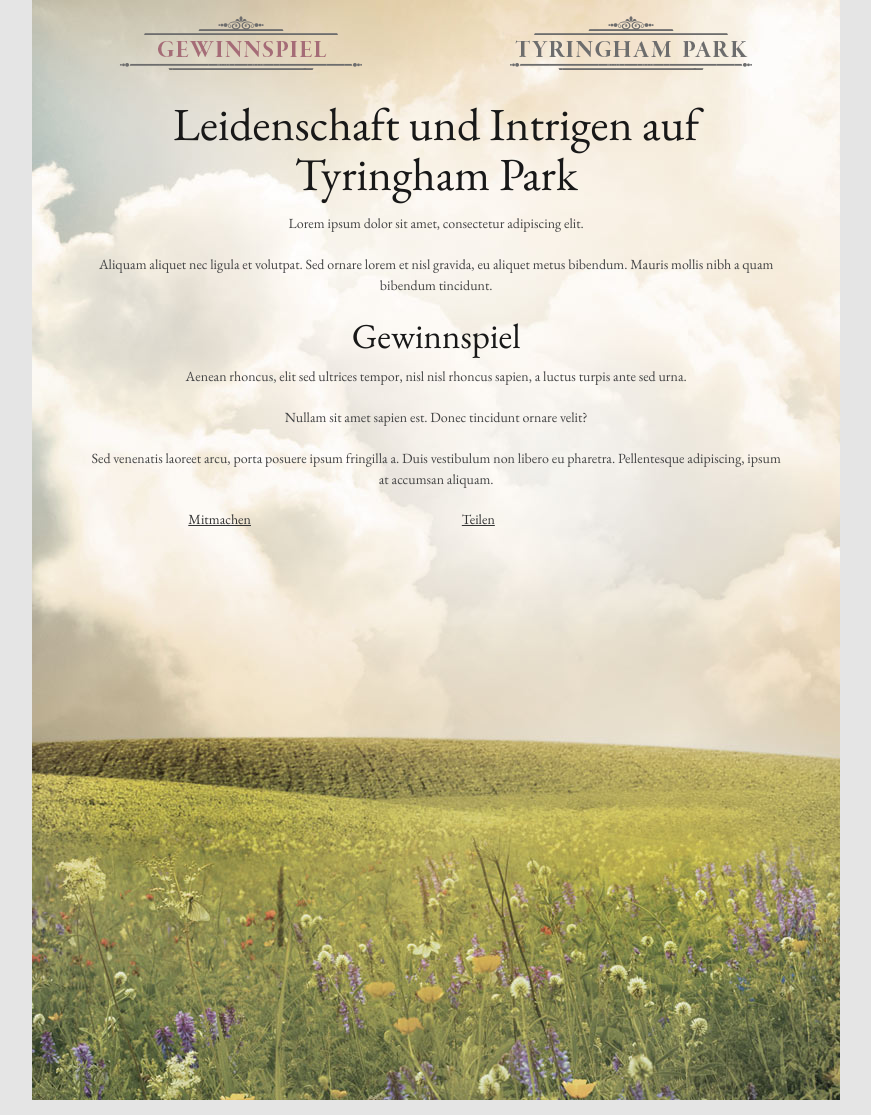
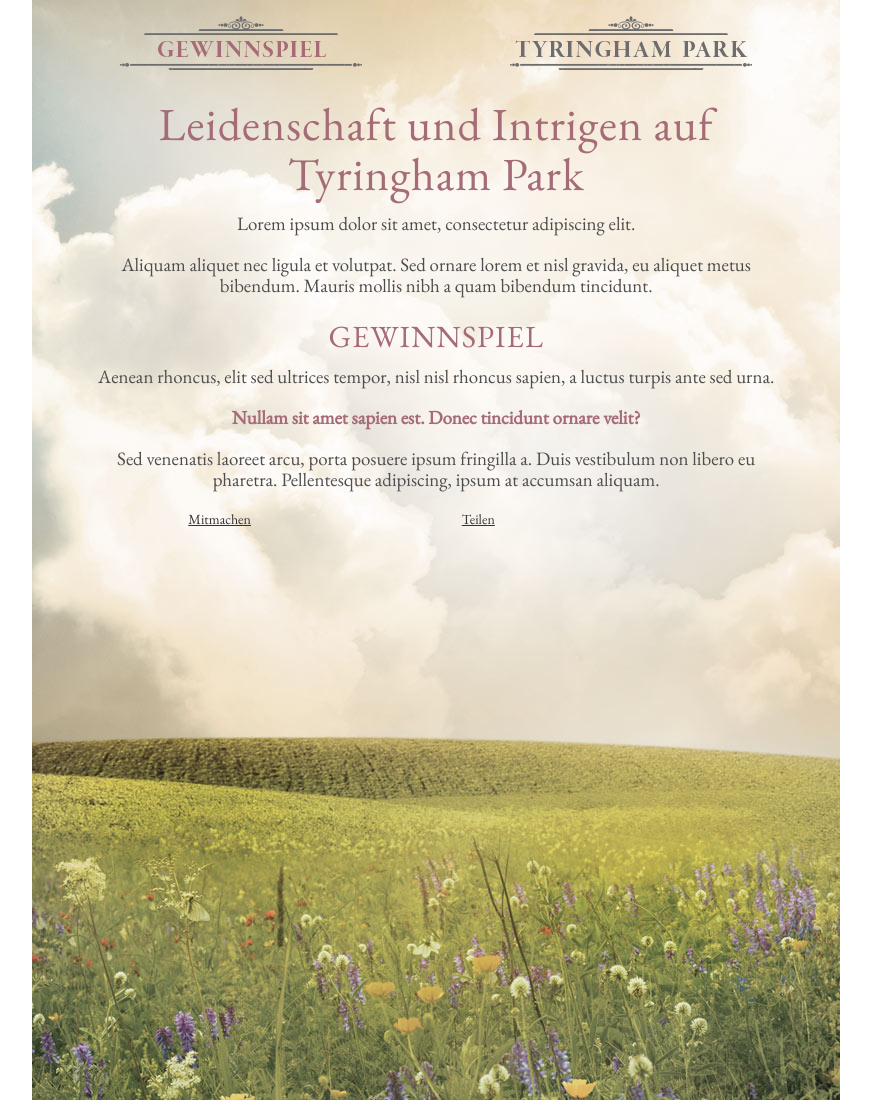
Before and after one commit to norsin/tyringham, a PHP site: page / in a window 1280 px wide. Shown: the whole page, without its empty margins (203-1074 px from the left). Run offline with PHP 8.4, Linux system fonts and the light colour scheme.

Commit message:
fixing font proportions

```diff
--- a/stylesheets/layout.css
+++ b/stylesheets/layout.css
@@ -20,12 +20,28 @@
 @import url(http://fonts.googleapis.com/css?family=EB+Garamond);
 
 body {
-	background: #e5e5e5;
 	font-family: 'EB Garamond', serif !important;
+	color: #4d4d4d;
 }
 
 h1,h2,h3,h4,h5,h6 {
 	font-family: 'EB Garamond', serif !important;
+	color: #a56c77;
+	letter-spacing: 1px;
+}
+
+p {
+	font-size: 1.35em;
+}
+
+.content .heading {
+	text-transform: uppercase;
+	font-size: 2.2em;
+}
+
+.highlight {
+	font-weight: bolder;
+	color: #a56c77;
 }
 
 .container {
@@ -98,7 +114,6 @@ left: 10%;
 
 .book-page .secNav li.right {
 }
-
 
 .book-page .secNav li:nth-child(1) {
 }
```
